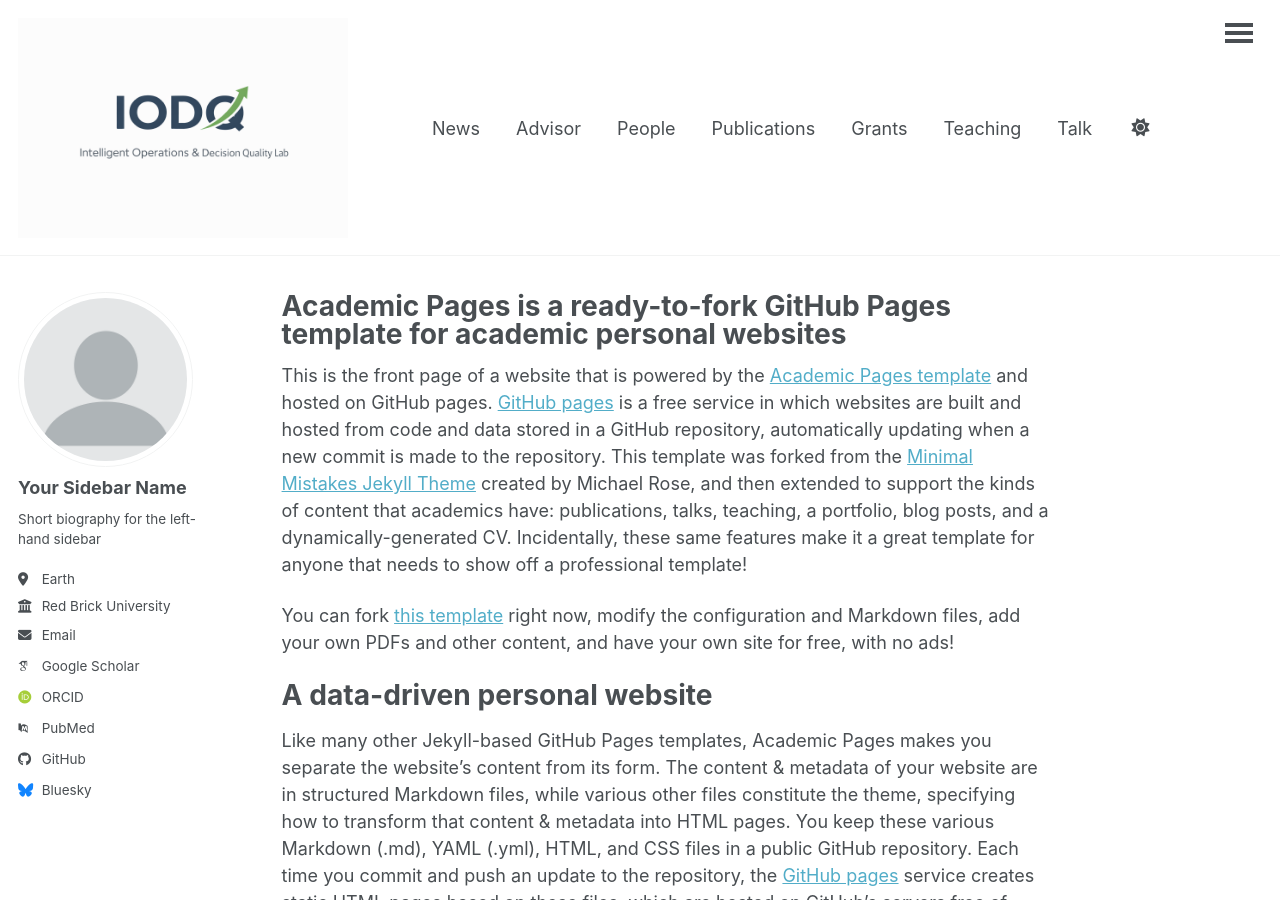
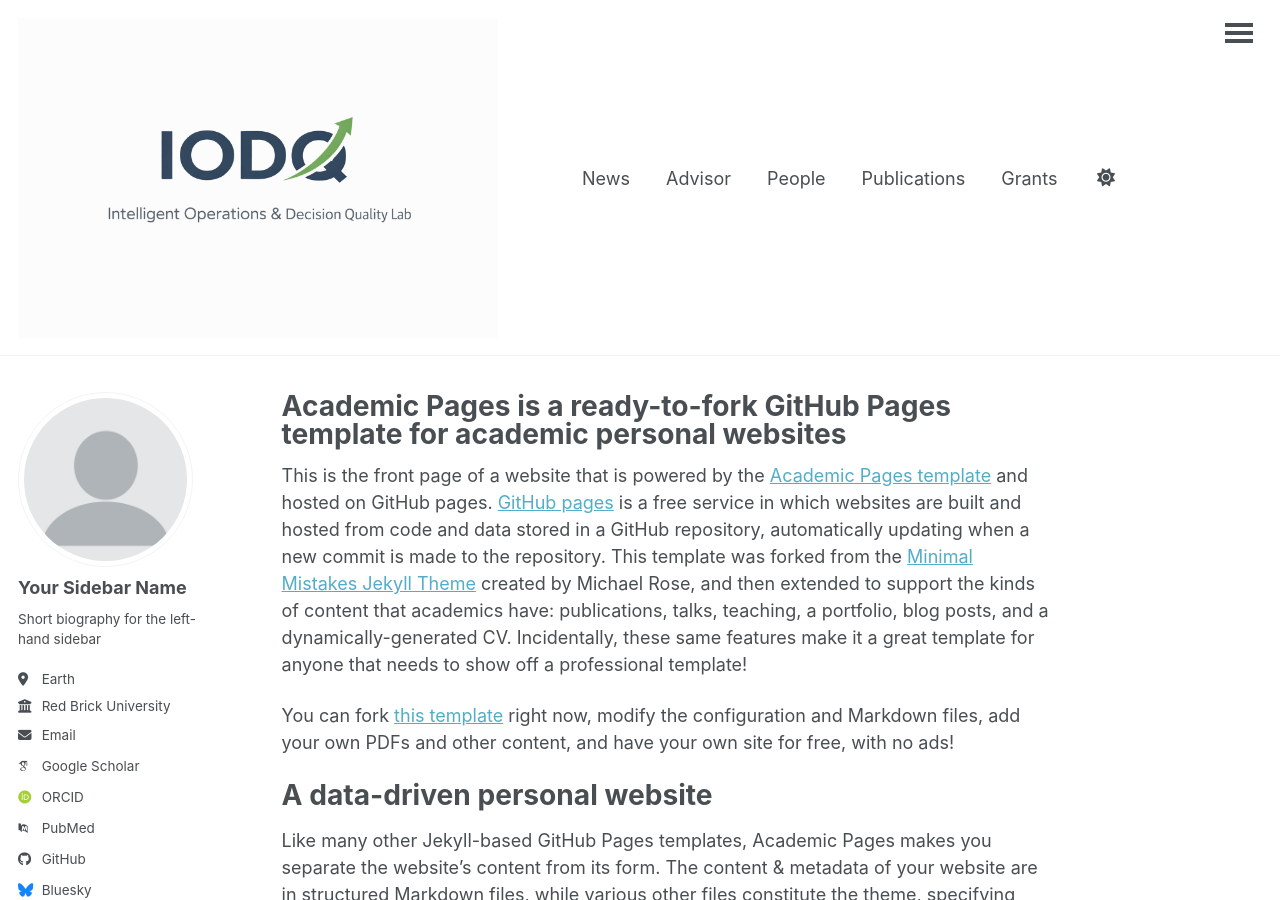
Before and after one commit to kbhuang188/kbhuang188.github.io, a Jekyll site: the page built from _pages/about.md, in a window 1280 px wide and 900 px high. Built offline with Jekyll 4.4.1, drawn with Linux system fonts in a browser that asks for light colours; some web fonts are replaced; a script bundle is joined from its source files by our own code; library files that are not in the unit come from our copies.

Commit message:
Adjust masthead logo max-height to 320px

```diff
--- a/_includes/masthead.html
+++ b/_includes/masthead.html
@@ -12,7 +12,7 @@
   <a href="{{ base_path }}/" style="display:flex; align-items:center;">
     <img src="{{ '/images/IODQ-2.png' | relative_url }}"
          alt="IODQ Lab Logo"
-         style="height:320px; max-height:220px; width:auto; margin-right:12px;">
+         style="height:320px; max-height:320px; width:auto; margin-right:12px;">
   </a>
 </li>
           {% for link in site.data.navigation.main %}
```
